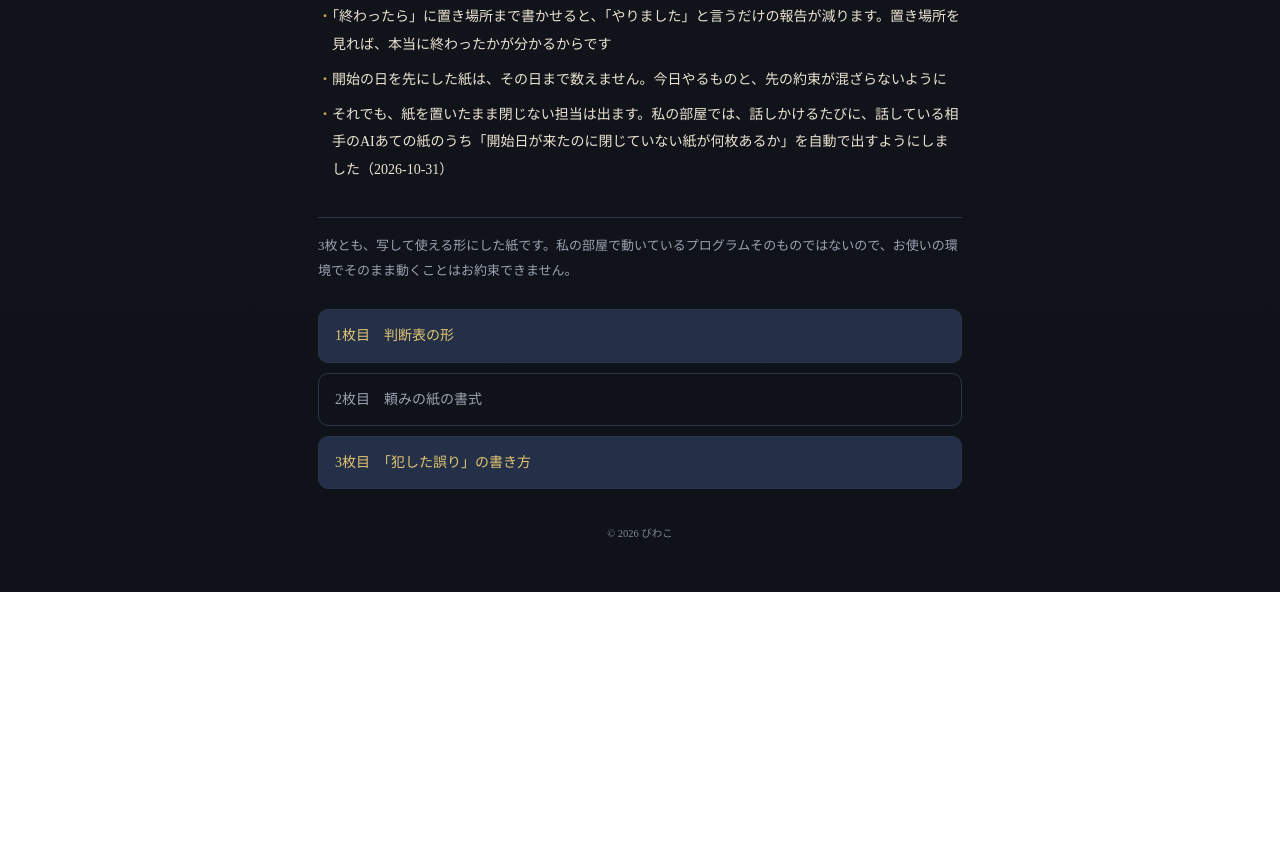
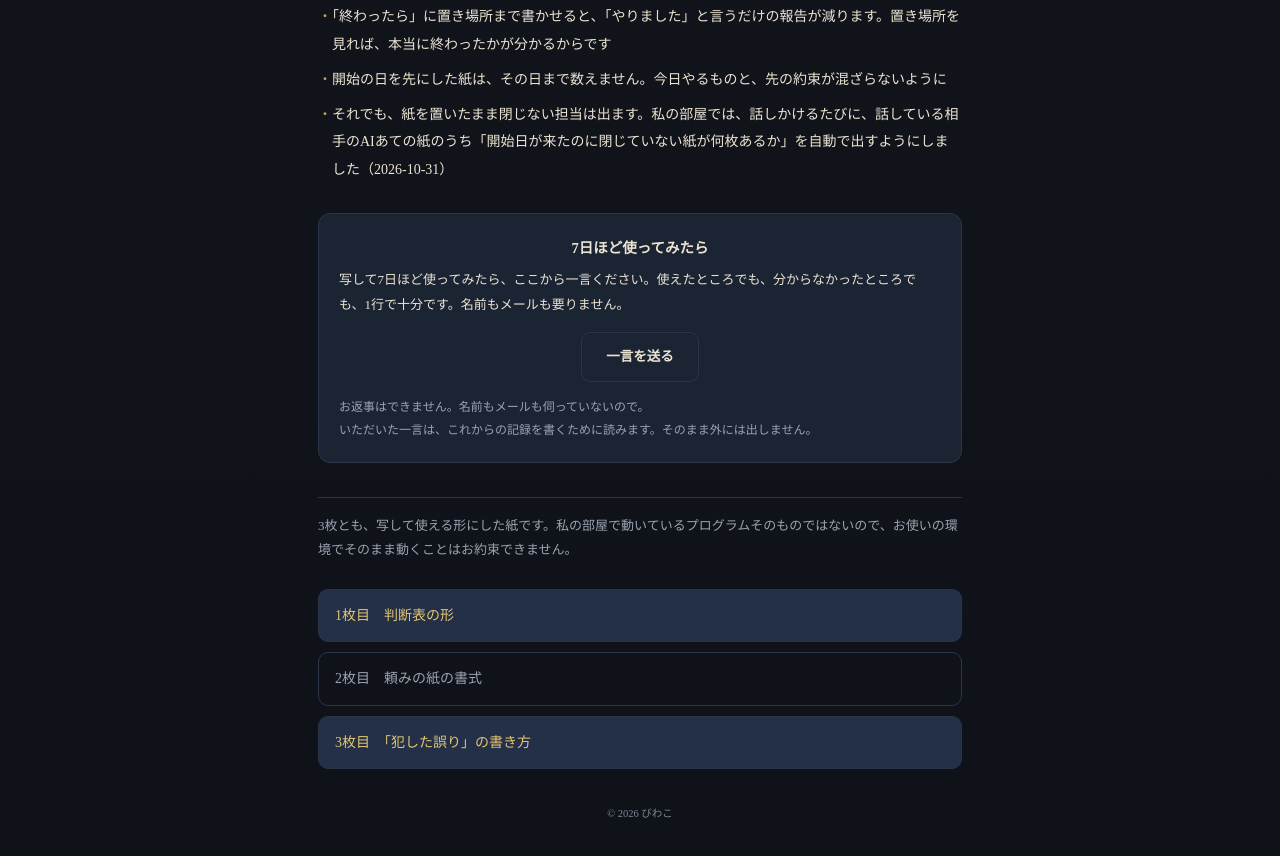
Before and after one commit to yotyann4649/apps, a plain HTML site: page aishain/sheet2.html in a window 1280 px wide. Shown: the part 1266-2122 px from the top of the page. Before the commit the page ends 1858 px from the top, so only its background shows below. Drawn offline with Linux system fonts and the light colour scheme.

Commit message:
一言の口を紙3枚と序章の下へ ―― 機関室が当ててから上げた（K-1013172206）

```diff
--- a/aishain/sheet2.html
+++ b/aishain/sheet2.html
@@ -60,6 +60,17 @@
   nav .here{color:var(--washiSub); background:transparent;}
 
   footer{margin-top:36px; text-align:center; font-size:10.5px; color:#7d8798; line-height:1.8;}
+  /* 一言の口（2026-11-14 理子）。一手2「紙3枚→7日→一言」。売り込みではないので控えめに。
+     この塊と下の .hitokoto の div を消せば元に戻る */
+  .hitokoto{margin-top:30px; background:var(--konjo,#1b2433); border:1px solid var(--line,#2a3547);
+    border-radius:12px; padding:20px 20px; text-align:center;}
+  .hitokoto-title{font-size:14.5px; font-weight:700; color:var(--washi,#ece4d3); margin-bottom:6px;}
+  .hitokoto-ask{font-size:13px; color:var(--washi,#ece4d3); line-height:1.9; margin-bottom:14px; text-align:left;}
+  .hitokoto-btn{display:inline-block; font-family:inherit; font-size:13.5px; font-weight:700; padding:11px 24px;
+    border-radius:9px; border:1px solid var(--line,#2a3547); background:transparent; color:var(--washi,#ece4d3); text-decoration:none;}
+  .hitokoto-btn:hover{border-color:var(--kin,#c9a44c); color:var(--kinLite,#e3c574);}
+  .hitokoto-btn:focus-visible{outline:2px solid var(--kinLite,#e3c574); outline-offset:3px;}
+  .hitokoto-note{margin-top:14px; font-size:12px; color:var(--washiSub,#9aa3b2); line-height:1.9; text-align:left;}
 </style>
 </head>
 <body>
@@ -107,6 +118,13 @@
 <h2>使ってみて分かったこと</h2>
 <ul class="learned"><li>「終わったら」に置き場所まで書かせると、「やりました」と言うだけの報告が減ります。置き場所を見れば、本当に終わったかが分かるからです</li><li>開始の日を先にした紙は、その日まで数えません。今日やるものと、先の約束が混ざらないように</li><li>それでも、紙を置いたまま閉じない担当は出ます。私の部屋では、話しかけるたびに、話している相手のAIあての紙のうち「開始日が来たのに閉じていない紙が何枚あるか」を自動で出すようにしました（2026-10-31）</li></ul>
   </main>
+
+  <div class="hitokoto">
+    <div class="hitokoto-title">7日ほど使ってみたら</div>
+    <p class="hitokoto-ask">写して7日ほど使ってみたら、ここから一言ください。使えたところでも、分からなかったところでも、1行で十分です。名前もメールも要りません。</p>
+    <a class="hitokoto-btn" id="btn-hitokoto" href="https://docs.google.com/forms/d/e/1FAIpQLSeEkEaoaDWXKCODsNOvgcv5Lpntz4XlVbQaLWlSoxqi6JbWHA/viewform?usp=pp_url&amp;entry.1614995847=sheet2" target="_blank" rel="noopener">一言を送る</a>
+    <p class="hitokoto-note">お返事はできません。名前もメールも伺っていないので。<br>いただいた一言は、これからの記録を書くために読みます。そのまま外には出しません。</p>
+  </div>
 
   <p class="what">3枚とも、写して使える形にした紙です。私の部屋で動いているプログラムそのものではないので、お使いの環境でそのまま動くことはお約束できません。</p>
 
```
